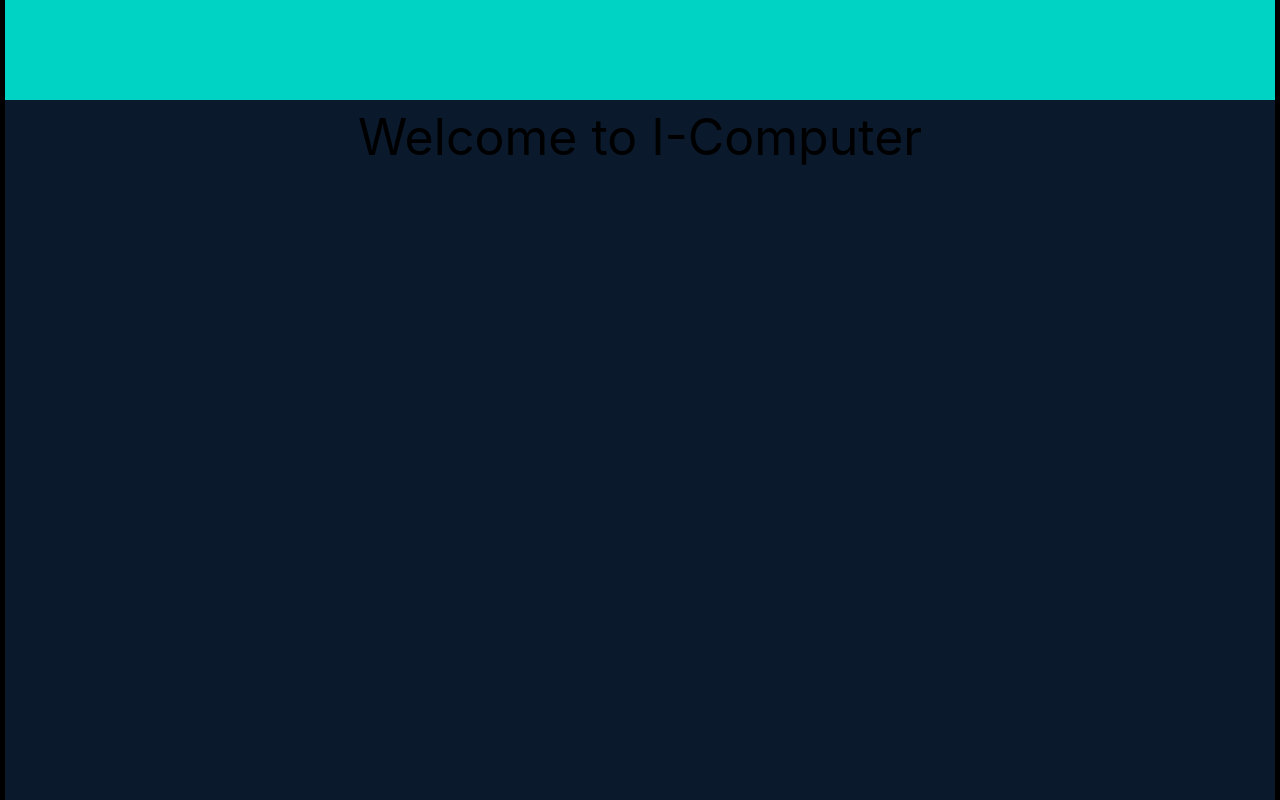
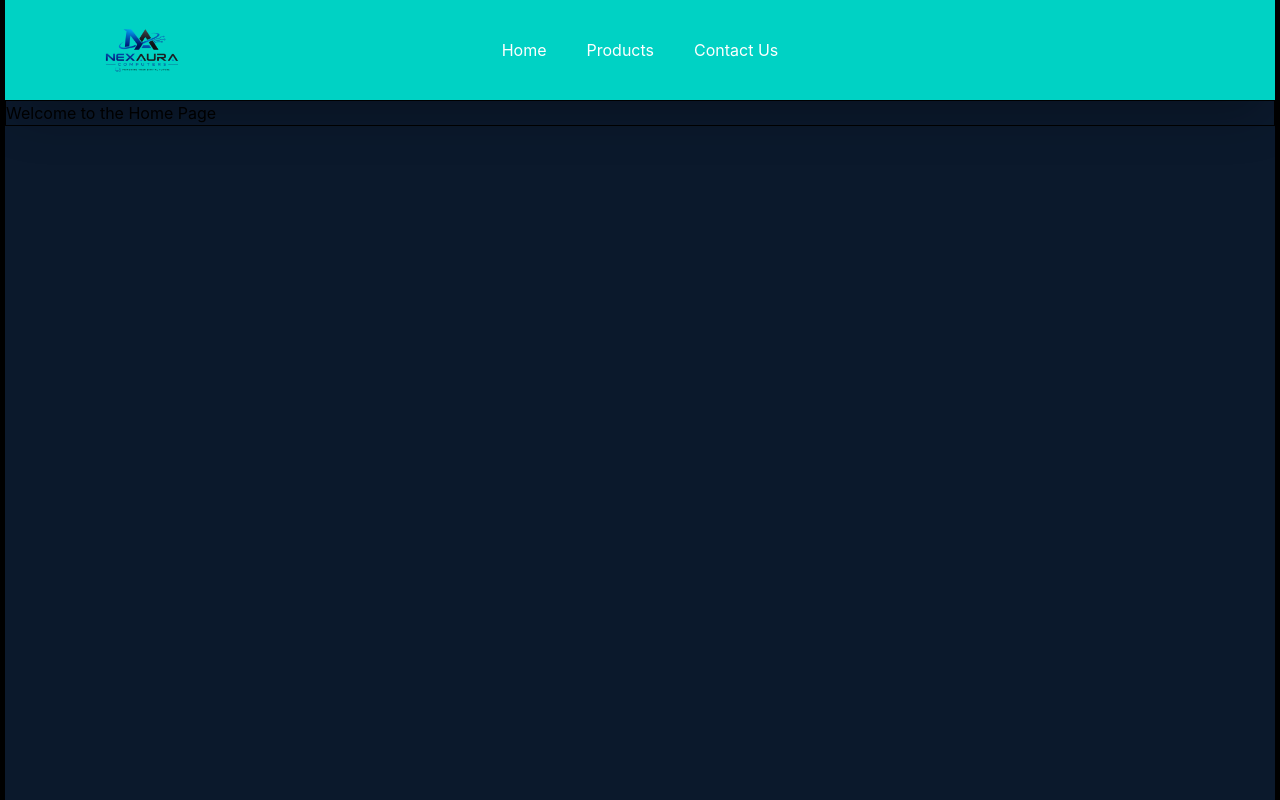
Before and after one commit to Amila1P/Nexaura_Computers-frontend, a React (Vite) app: page / in a window 1280 px wide. Built offline with nearby package versions, Linux system fonts and the light colour scheme.

Commit message:
Add logo.png

```diff
--- a/src/App.jsx
+++ b/src/App.jsx
@@ -15,7 +15,7 @@ function App() {
 
         <Toaster position = 'top-right'/>
           <Routes>
-            <Route path="/" element={<HomePage/>}></Route>
+            <Route path="/*" element={<HomePage/>}></Route>
             <Route path="/admin/*" element={<AdminPage/>}></Route>
             <Route path="/test" element = {<TestPage/>}></Route>
             <Route path="/login" element = {<LoginPage/>}></Route>
--- a/src/components/header.jsx
+++ b/src/components/header.jsx
@@ -1,7 +1,16 @@
+import { Link } from "react-router-dom";
+
 export default function Header() {
     return (
-        <header className = " w-full h-[100px] bg-accent">
-
+        <header className = " w-full h-[100px] bg-accent relative flex items-center justify-center shadow-2xl">
+            <Link className= "w-[200px] h-full absolute left-10 flex items-center justify-center">
+                <img src="/NexAura Logo.png" alt="Logo" className=" h-[60px] mr-2"/>
+            </Link>
+            <div className="h-full w-[300px] flex items-center justify-center gap-10">
+                    <Link to="/" className= "text-white hover:text-gray-300">Home</Link>
+                    <Link to="/products" className= "text-white hover:text-gray-300">Products</Link>
+                    <Link to="/contact-us" className= "text-white hover:text-gray-300">Contact Us</Link>
+                </div>
         </header>
     )
 }
--- a/src/pages/homePage.jsx
+++ b/src/pages/homePage.jsx
@@ -1,10 +1,18 @@
+import { Routes, Route } from "react-router-dom"
 import Header from "../components/header.jsx"
+import ProductPage from "./productPage.jsx"
 
 export default function HomePage() {
     return (
         <div className="w-full h-screen bg-primary">
             <Header/>
-            <h1 className="text-[50px] text-center">Welcome to I-Computer</h1>
+            <div className="w-full border">
+                <Routes>
+                    <Route path="/" element={<h1>Welcome to the Home Page</h1>}/>
+                    <Route path="/products" element={<ProductPage/>}/>
+                    <Route path="/contact-us" element={<h1>Welcome to the Contact Us Page</h1>}/>
+                </Routes>
+            </div>
         </div>
     )
 }
--- a/src/pages/productPage.jsx
+++ b/src/pages/productPage.jsx
@@ -1,6 +1,39 @@
+import { useState, useEffect } from "react";
+import axios from "axios";
+
 export default function ProductPage() {
+    const [products, setProducts] = useState([]);
+    const [isLoading, setIsLoading] = useState(true);
+
+    useEffect(() => {
+        axios.get(import.meta.env.VITE_API_URL + "/products")
+            .then((response) => {
+                setProducts(response.data);
+                setIsLoading(false);
+            })
+            .catch((error) => {
+                console.error("Error fetching product:", error);
+                setIsLoading(false);
+            });
+    }, []);
+
+    if (isLoading) {
+        return <div>Loading Products...</div>;
+    }
+
     return (
-        <div className="w-[700px] h-[700px] border-[2px]">
+        <div className="w-full h-full border-[2px] flex justify-center flex-wrap">
+            {
+               products.map((item) => {
+                return (
+                    <div key={item.id} className="w-[300px] h-[400px] border rounded-2xl">
+                        <h2>{item.name}</h2>
+                        <p>{item.description}</p>
+                        <p>Price: ${item.price.toFixed(2)}</p>
+                    </div>
+                )
+               })
+            }
         </div>
     )
 }
```
Also changed, not shown: public/NexAura Logo.png (added), src/assets/ChatGPT Image Jul 28, 2026, 12_18_12 PM.png (added).
